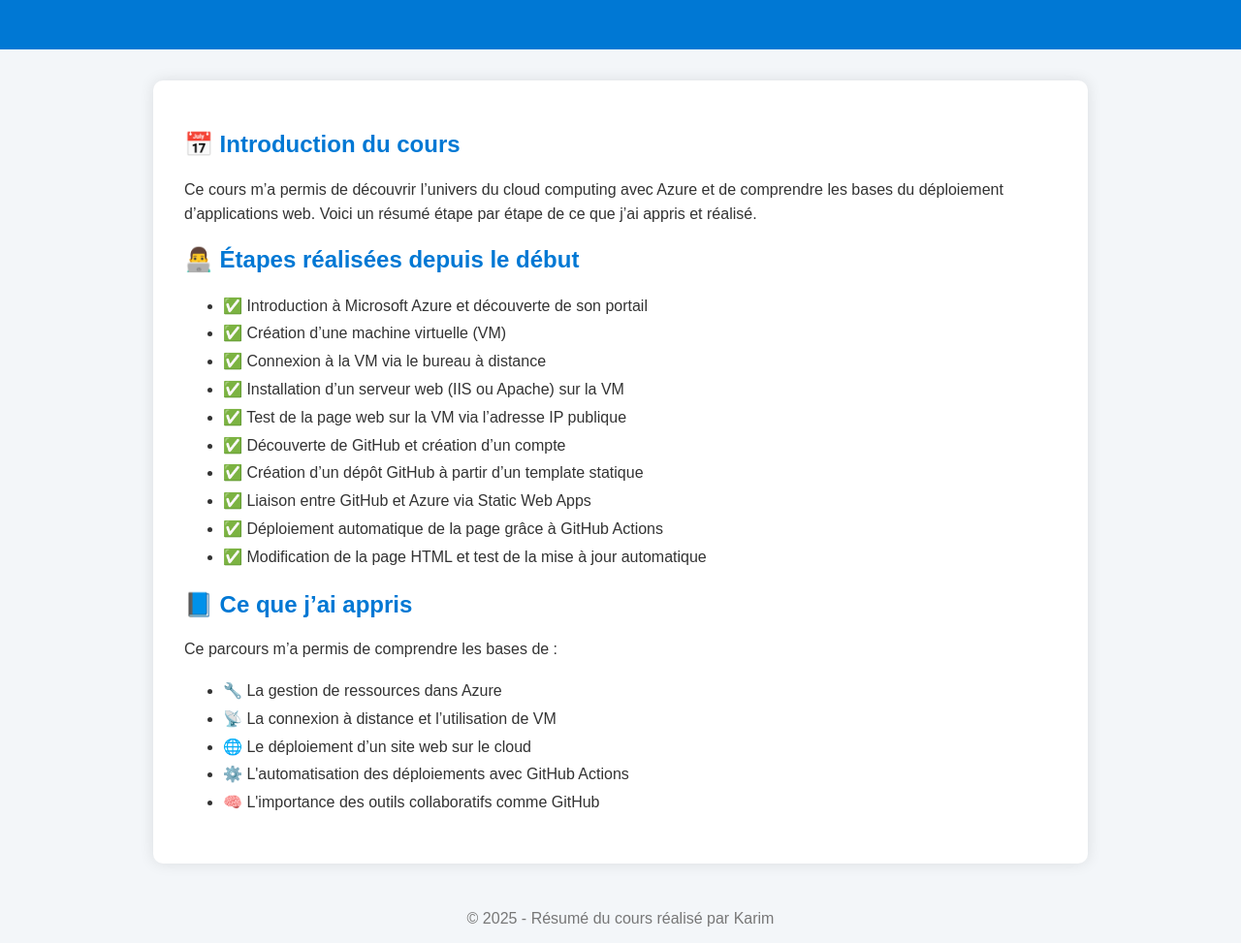
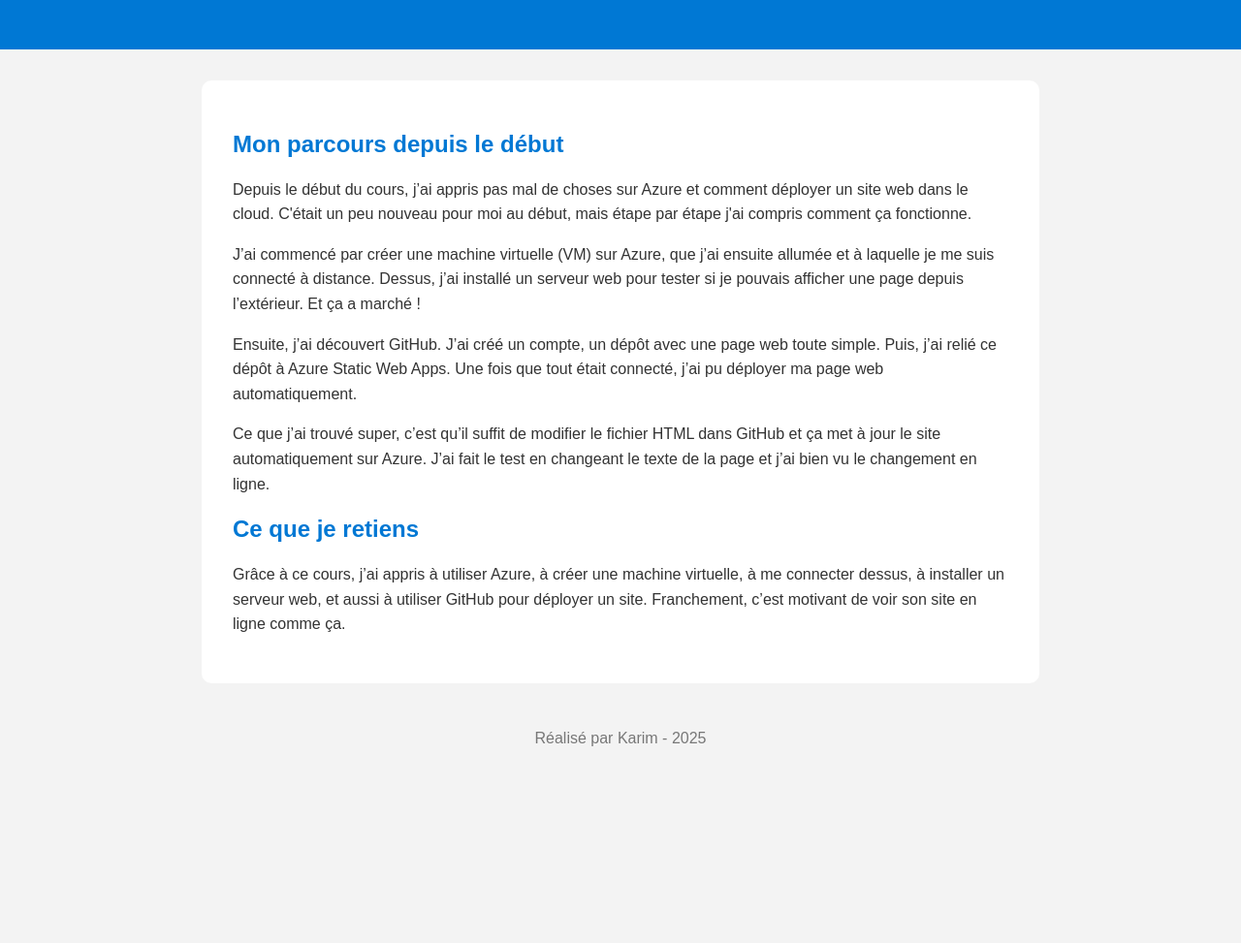
Before and after one commit to klimoz/web-app_karim, a website: page src/index.html in a window 1280 px wide. Shown: the part 93-1066 px from the top of the page at 97% size. After the commit the page ends 880 px from the top, so only its background shows below. Drawn offline with Linux system fonts and the light colour scheme.

Commit message:
Update index.html

```diff
--- a/src/index.html
+++ b/src/index.html
@@ -7,7 +7,7 @@
   <style>
     body {
       font-family: Arial, sans-serif;
-      background-color: #f3f6f9;
+      background-color: #f3f3f3;
       margin: 0;
       padding: 0;
       color: #333;
@@ -20,18 +20,14 @@
     }
     main {
       padding: 2rem;
-      max-width: 900px;
+      max-width: 800px;
       margin: auto;
       background: white;
       margin-top: 2rem;
       border-radius: 10px;
-      box-shadow: 0 0 15px rgba(0,0,0,0.1);
     }
     h1, h2 {
       color: #0078d4;
-    }
-    ul {
-      line-height: 1.8;
     }
     p {
       line-height: 1.6;
@@ -46,44 +42,35 @@
 </head>
 <body>
   <header>
-    <h1>Résumé de mon cours Azure & Déploiement Web</h1>
+    <h1>Résumé de mon cours Azure</h1>
   </header>
 
   <main>
-    <h2>📅 Introduction du cours</h2>
+    <h2>Mon parcours depuis le début</h2>
     <p>
-      Ce cours m’a permis de découvrir l’univers du cloud computing avec Azure et de comprendre les bases du déploiement d’applications web. Voici un résumé étape par étape de ce que j’ai appris et réalisé.
+      Depuis le début du cours, j’ai appris pas mal de choses sur Azure et comment déployer un site web dans le cloud. C'était un peu nouveau pour moi au début, mais étape par étape j'ai compris comment ça fonctionne.
     </p>
 
-    <h2>👨‍💻 Étapes réalisées depuis le début</h2>
-    <ul>
-      <li>✅ Introduction à Microsoft Azure et découverte de son portail</li>
-      <li>✅ Création d’une machine virtuelle (VM)</li>
-      <li>✅ Connexion à la VM via le bureau à distance</li>
-      <li>✅ Installation d’un serveur web (IIS ou Apache) sur la VM</li>
-      <li>✅ Test de la page web sur la VM via l’adresse IP publique</li>
-      <li>✅ Découverte de GitHub et création d’un compte</li>
-      <li>✅ Création d’un dépôt GitHub à partir d’un template statique</li>
-      <li>✅ Liaison entre GitHub et Azure via Static Web Apps</li>
-      <li>✅ Déploiement automatique de la page grâce à GitHub Actions</li>
-      <li>✅ Modification de la page HTML et test de la mise à jour automatique</li>
-    </ul>
+    <p>
+      J’ai commencé par créer une machine virtuelle (VM) sur Azure, que j’ai ensuite allumée et à laquelle je me suis connecté à distance. Dessus, j’ai installé un serveur web pour tester si je pouvais afficher une page depuis l’extérieur. Et ça a marché !
+    </p>
 
-    <h2>📘 Ce que j’ai appris</h2>
     <p>
-      Ce parcours m’a permis de comprendre les bases de :
-      <ul>
-        <li>🔧 La gestion de ressources dans Azure</li>
-        <li>📡 La connexion à distance et l’utilisation de VM</li>
-        <li>🌐 Le déploiement d’un site web sur le cloud</li>
-        <li>⚙️ L'automatisation des déploiements avec GitHub Actions</li>
-        <li>🧠 L'importance des outils collaboratifs comme GitHub</li>
-      </ul>
+      Ensuite, j’ai découvert GitHub. J’ai créé un compte, un dépôt avec une page web toute simple. Puis, j’ai relié ce dépôt à Azure Static Web Apps. Une fois que tout était connecté, j’ai pu déployer ma page web automatiquement.
+    </p>
+
+    <p>
+      Ce que j’ai trouvé super, c’est qu’il suffit de modifier le fichier HTML dans GitHub et ça met à jour le site automatiquement sur Azure. J’ai fait le test en changeant le texte de la page et j’ai bien vu le changement en ligne.
+    </p>
+
+    <h2>Ce que je retiens</h2>
+    <p>
+      Grâce à ce cours, j’ai appris à utiliser Azure, à créer une machine virtuelle, à me connecter dessus, à installer un serveur web, et aussi à utiliser GitHub pour déployer un site. Franchement, c’est motivant de voir son site en ligne comme ça.
     </p>
   </main>
 
   <footer>
-    &copy; 2025 - Résumé du cours réalisé par Karim
+    Réalisé par Karim - 2025
   </footer>
 </body>
 </html>
```
